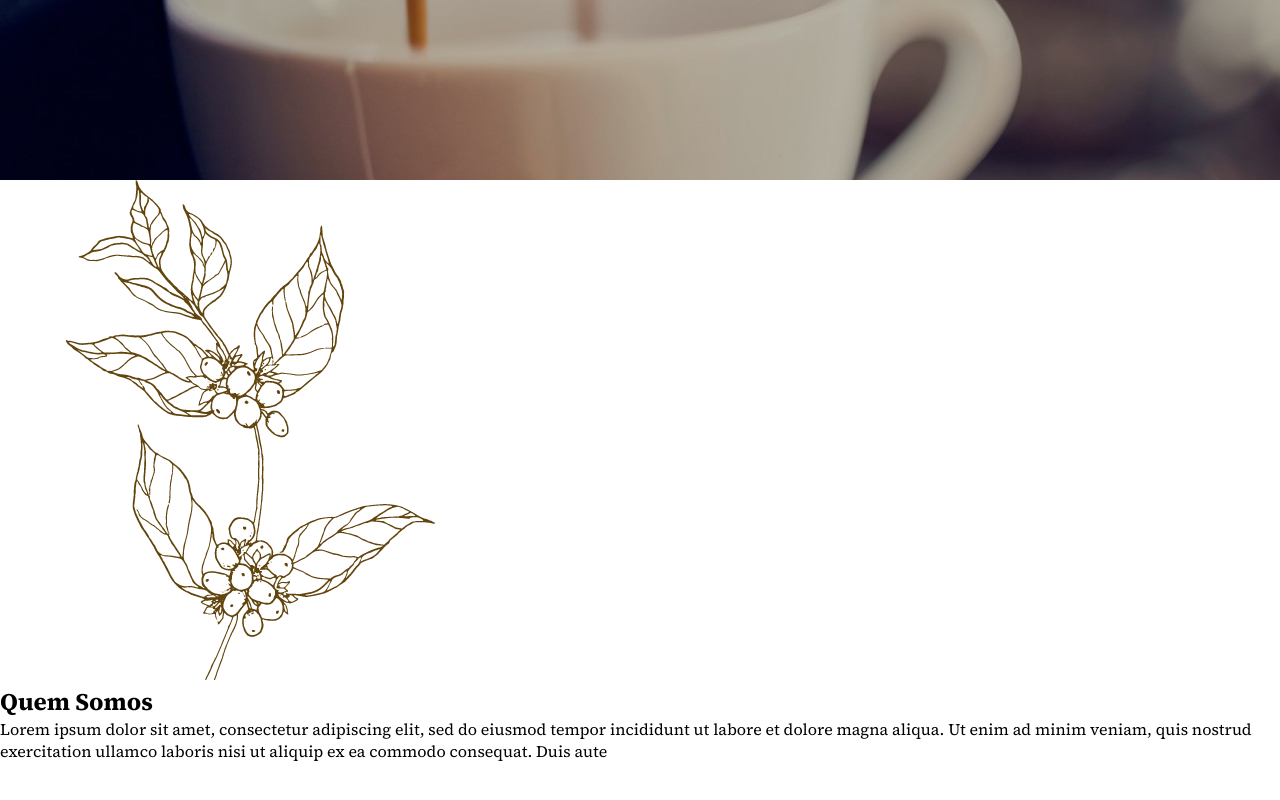
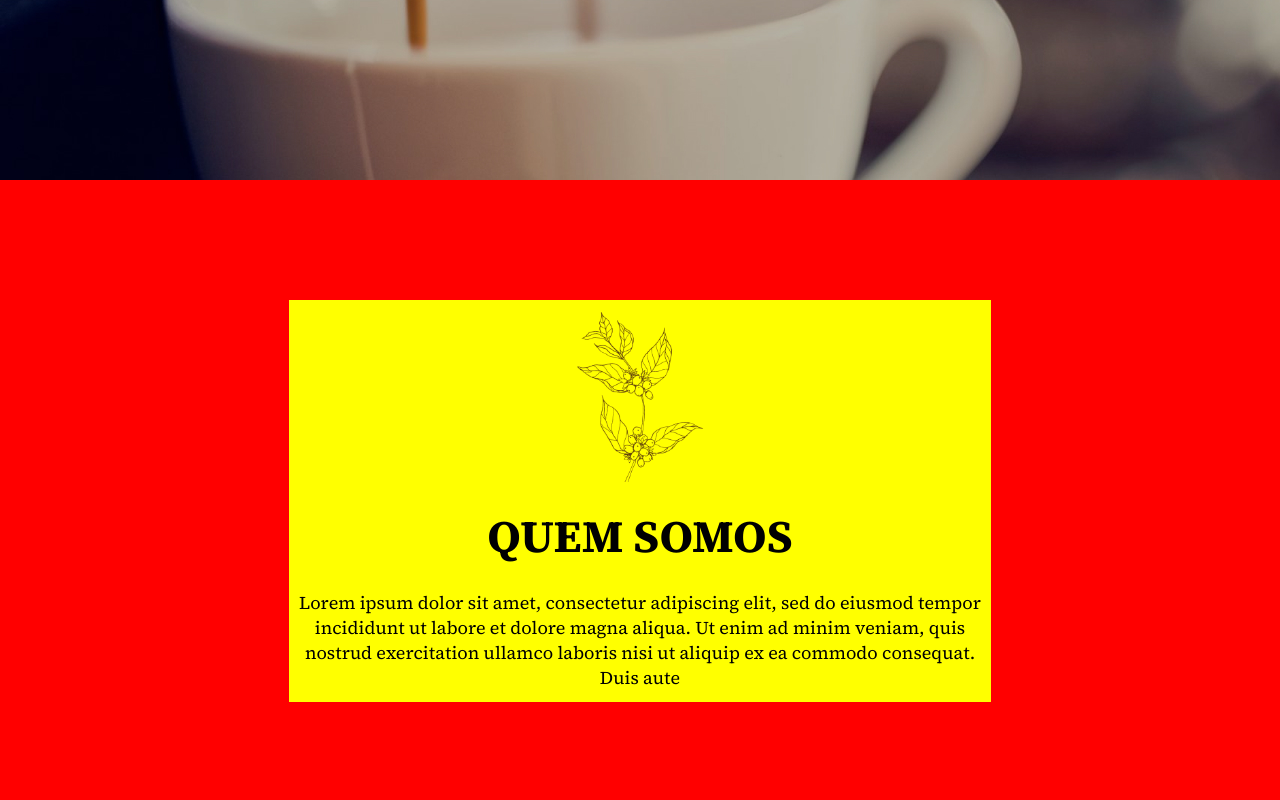
Before and after one commit to deivison556/Cafeteria-Dev-Quest, a plain HTML site: page index.html in a window 1280 px wide. Shown: the part 576-1376 px from the top of the page. Before the commit the page ends 1338 px from the top, so only its background shows below. Drawn offline with Linux system fonts and the light colour scheme.

Commit message:
feito a estilização da sessão sobre no style.css

```diff
--- a/css/style.css
+++ b/css/style.css
@@ -81,3 +81,41 @@ header {
   color: white;
   font-size: 60px;
 }
+
+/* sessão sobre */
+.section-container {
+  width: 100%;
+  height: 630px;
+  background-color: red;
+}
+
+.section-container .section-sobre {
+  position: relative;
+  top: 120px;
+  width: 702px;
+  height: 402px;
+  display: flex;
+  flex-direction: column;
+  align-items: center;
+  justify-content: space-around;
+  margin: 0px auto 0px auto;
+
+  background-color: yellow;
+}
+
+.section-container .section-sobre .section-logo {
+  width: 170px;
+  height: 170px;
+}
+
+.section-container .section-sobre .section-tittle {
+  font-size: 45px;
+  color: #000000;
+  text-transform: uppercase;
+}
+
+.section-container .section-sobre .section-paragrafo {
+  font-size: 18px;
+  color: #000000;
+  text-align: center;
+}
```
